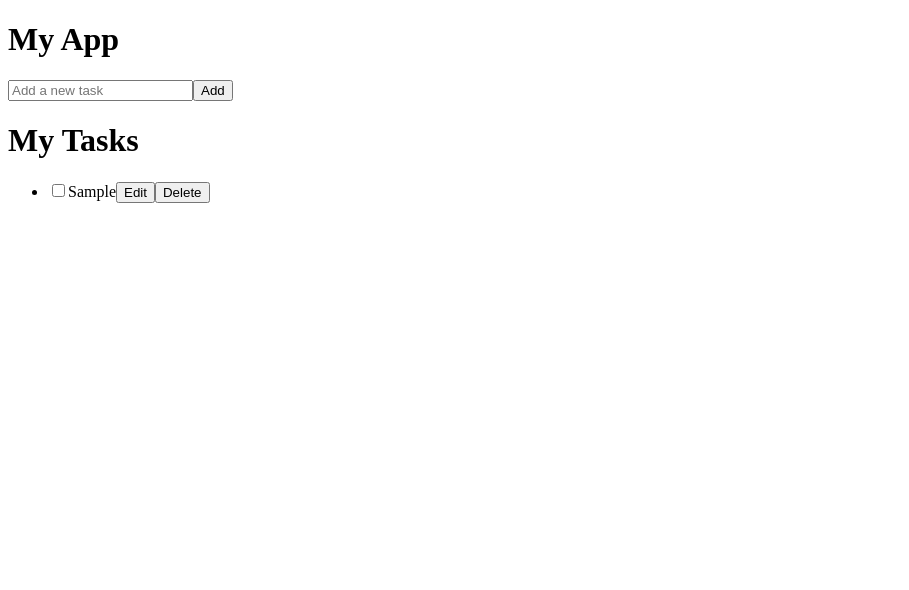
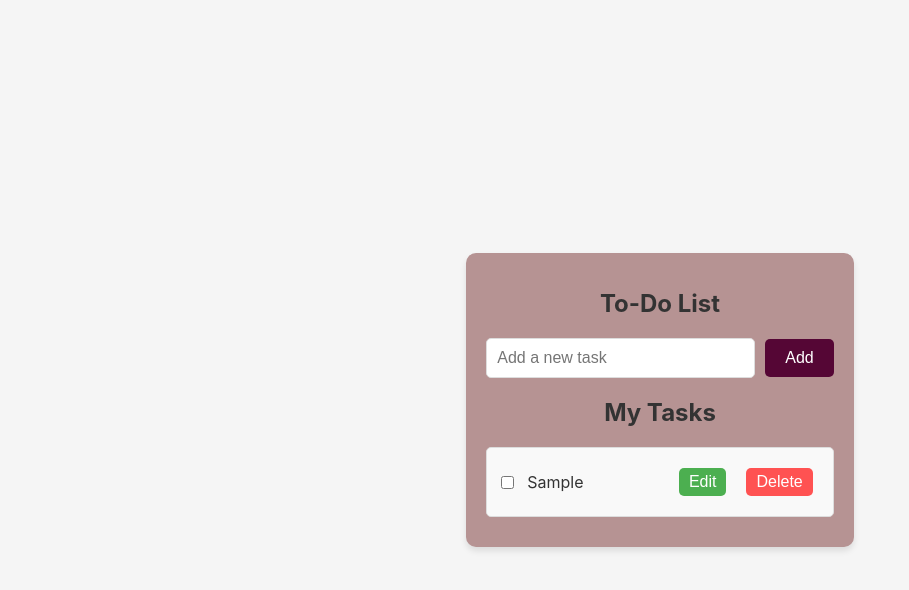
Before and after one commit to AlyssonDeligny/ToDoApp, a React (Vite) app: page / in a window 1280 px wide. Both pictures are taken after typing "Sample" into the empty fields and a click on the button "Add". Shown: the top 590 px of the page, without its empty margins (0-909 px from the left). Built offline with nearby package versions, Linux system fonts and the light colour scheme.

Commit message:
add style

```diff
--- a/public/style.css
+++ b/public/style.css
@@ -0,0 +1,143 @@
+body {
+    font-family: -apple-system, BlinkMacSystemFont, "Segoe UI", Roboto, "Helvetica Neue", Arial, sans-serif;
+    background-color: #f5f5f5; /* Fond gris clair */
+    margin: 0;
+    padding: 0;
+    display: flex;
+    justify-content: center;
+    align-items: center;
+    height: 100vh;
+}
+.app-container {
+    background-color: #b69393; /* Fond blanc */
+    border-radius: 10px;
+    box-shadow: 0 4px 6px rgba(0, 0, 0, 0.1); /* Ombre subtile */
+    padding: 20px;
+    width: 100%;
+    max-width: 400px; /* Largeur fixe */
+    height: auto;
+    max-height: 80vh; /* Hauteur maximale */
+    overflow-y: auto; /* Ajoute un scroll si le contenu dépasse */
+}
+
+.app-title,
+.tasks-title  {
+    font-size: 1.5rem;
+    font-weight: bold;
+    margin-bottom: 20px;
+    text-align: center;
+    color: #333;
+}
+.todo-form {
+    display: flex;
+    justify-content: space-between;
+    align-items: center;
+    margin-bottom: 20px;
+}
+
+.todo-input {
+    flex: 1;
+    padding: 10px;
+    margin-right: 10px;
+    border: 1px solid #ddd;
+    border-radius: 5px;
+    font-size: 1rem;
+    outline: none;
+}
+
+.add-button {
+    background-color: #550635; /* Bleu Mac */
+    color: white;
+    border: none;
+    border-radius: 5px;
+    padding: 10px 20px;
+    cursor: pointer;
+    font-size: 1rem;
+}
+
+.add-button:hover {
+    background-color: #704caf; /* Couleur légèrement plus sombre */
+}
+
+.todo-list {
+    list-style: none;
+    padding: 0;
+    margin: 0;
+}
+
+
+.todo-item {
+    display: flex;
+    align-items: center;
+    justify-content: space-between;
+    padding: 10px;
+    margin-bottom: 10px;
+    border: 1px solid #ddd;
+    border-radius: 5px;
+    background-color: #f9f9f9;
+    transition: background-color 0.3s ease;
+}
+
+.todo-item:hover {
+    background-color: #f1f1f1;
+}
+
+.todo-item span {
+    flex: 1;
+    margin-left: 10px;
+    font-size: 1rem;
+    color: #333;
+}
+
+.todo-item.completed span {
+    text-decoration: line-through;
+    color: #888;
+}
+/* Bouton Supprimer (rouge) */
+.delete-button {
+    background-color: #ff5252; /* Rouge clair */
+    color: white;             /* Texte blanc */
+    border: none;
+    border-radius: 5px;
+    padding: 5px 10px;
+    margin: 10px;
+    cursor: pointer;
+    font-size: 1rem;
+    transition: background-color 0.3s ease; /* Animation fluide */
+}
+
+.delete-button:hover {
+    background-color: #e53935; /* Rouge plus foncé au survol */
+}
+
+/* Bouton Modifier (vert) */
+.edit-button {
+    background-color: #4caf50; /* Vert clair */
+    color: white;             /* Texte blanc */
+    border: none;
+    border-radius: 5px;
+    padding: 5px 10px;
+    margin: 10px;
+    cursor: pointer;
+    font-size: 1rem;
+    transition: background-color 0.3s ease; /* Animation fluide */
+}
+
+.edit-button:hover {
+    background-color: #388e3c; /* Vert plus foncé au survol */
+}
+
+.save-button {
+    background-color: rgba(11, 237, 229, 0.75); /* Vert clair */
+    color: white;             /* Texte blanc */
+    border: none;
+    border-radius: 5px;
+    padding: 5px 10px;
+    cursor: pointer;
+    font-size: 1rem;
+    transition: background-color 0.3s ease; /* Animation fluide */
+}
+
+input[type="checkbox"] {
+    cursor: pointer;
+}
--- a/src/App.jsx
+++ b/src/App.jsx
@@ -27,7 +27,7 @@ export default function App() {
 
     return (
         <div className="app-container">
-            <h1 className="app-title"> My App </h1>
+            <h1 className="app-title"> To-Do List   </h1>
             <TodoForm onSubmit={addTask}/>
             <TodoList tasks={tasks} onDelete={removeTask} onEdit={editTask} onToggle={toggleTask}/>
         </div>
--- a/src/components/TodoList.jsx
+++ b/src/components/TodoList.jsx
@@ -7,7 +7,7 @@ export default function TodoList ({tasks, onDelete, onEdit, onToggle}){
 
     return (
       <div>
-        <h1> My Tasks </h1>
+        <h1 className="tasks-title"> My Tasks </h1>
         <ul className="todo-list">
           {tasks.map((task, index) => (
             <li key={index} className="todo-item">
@@ -37,7 +37,7 @@ export default function TodoList ({tasks, onDelete, onEdit, onToggle}){
               )}
 
               {editingIndex === index ? (
-                <button
+                <button className="save-button"
                   onClick={() =>
                     onEdit(index, editValue) & setEditingIndex(null)
                   }
@@ -47,7 +47,7 @@ export default function TodoList ({tasks, onDelete, onEdit, onToggle}){
                 </button>
               ) : (
                 <>
-                  <button
+                  <button className="edit-button"
                     onClick={() =>
                       setEditingIndex(index) & setEditValue(task.text)
                     }
@@ -55,7 +55,7 @@ export default function TodoList ({tasks, onDelete, onEdit, onToggle}){
                     {' '}
                     Edit
                   </button>
-                  <button onClick={() => onDelete(index)}> Delete</button>
+                  <button className="delete-button" onClick={() => onDelete(index)}> Delete</button>
                 </>
               )}
             </li>
```
